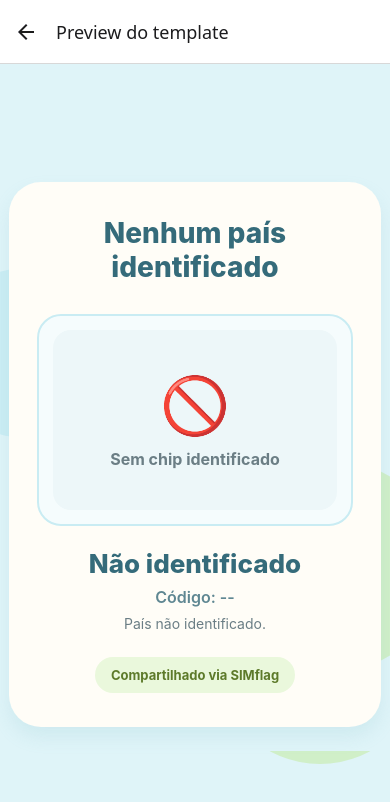
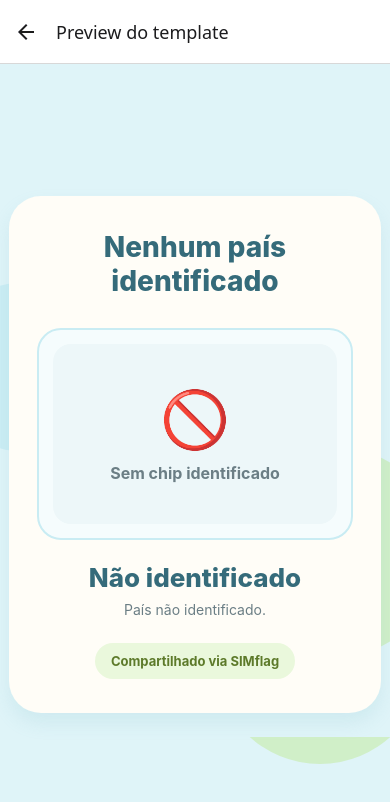
Before and after one commit to isabelaspaz/SIMflag, a React Native app: screen /SharePreview in a window 390 px wide. Shown: the top 802 px of the page. Built offline with nearby package versions, Linux system fonts and the light colour scheme.

Commit message:
corrige codigo do pais

```diff
--- a/src/components/ShareTemplate.js
+++ b/src/components/ShareTemplate.js
@@ -35,10 +35,6 @@ export default function ShareTemplate({ country }) {
 
                 <Text style={styles.countryName}>
                     {country?.countryName || "Não identificado"}
-        </Text>
-
-        <Text style={styles.countryCode}>
-          Código: {country?.isoCode || "--"}
                 </Text>
 
                 <Text style={styles.message}>{country?.message}</Text>
--- a/src/screens/ResultScreen.js
+++ b/src/screens/ResultScreen.js
@@ -23,7 +23,7 @@ export default function ResultScreen({ navigation, route }) {
     isoCode: null,
     countryName: null,
     flag: "🚫",
-    message: "País não identificado.",
+
   };
 
   useEffect(() => {
@@ -129,11 +129,7 @@ export default function ResultScreen({ navigation, route }) {
         </Animated.View>
 
         <Text style={styles.countryName}>
-          {country.countryName || "Não identificado"}
-        </Text>
-
-        <Text style={styles.countryCode}>
-          Código: {country.isoCode || "--"}
+          {country.countryName || ""}
         </Text>
 
         <Text style={styles.message}>{country.message}</Text>
```
Lines whose indentation alone changed are shown as unchanged.
